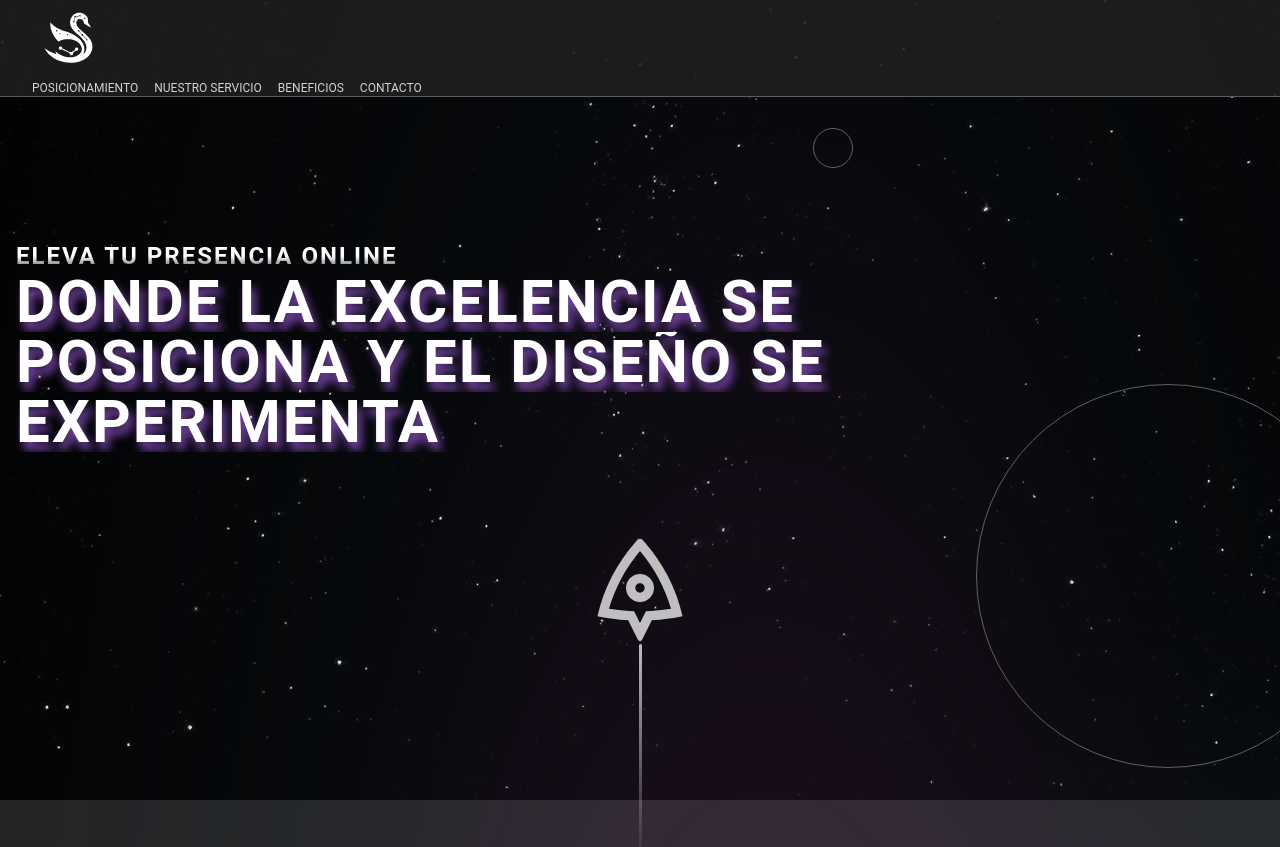
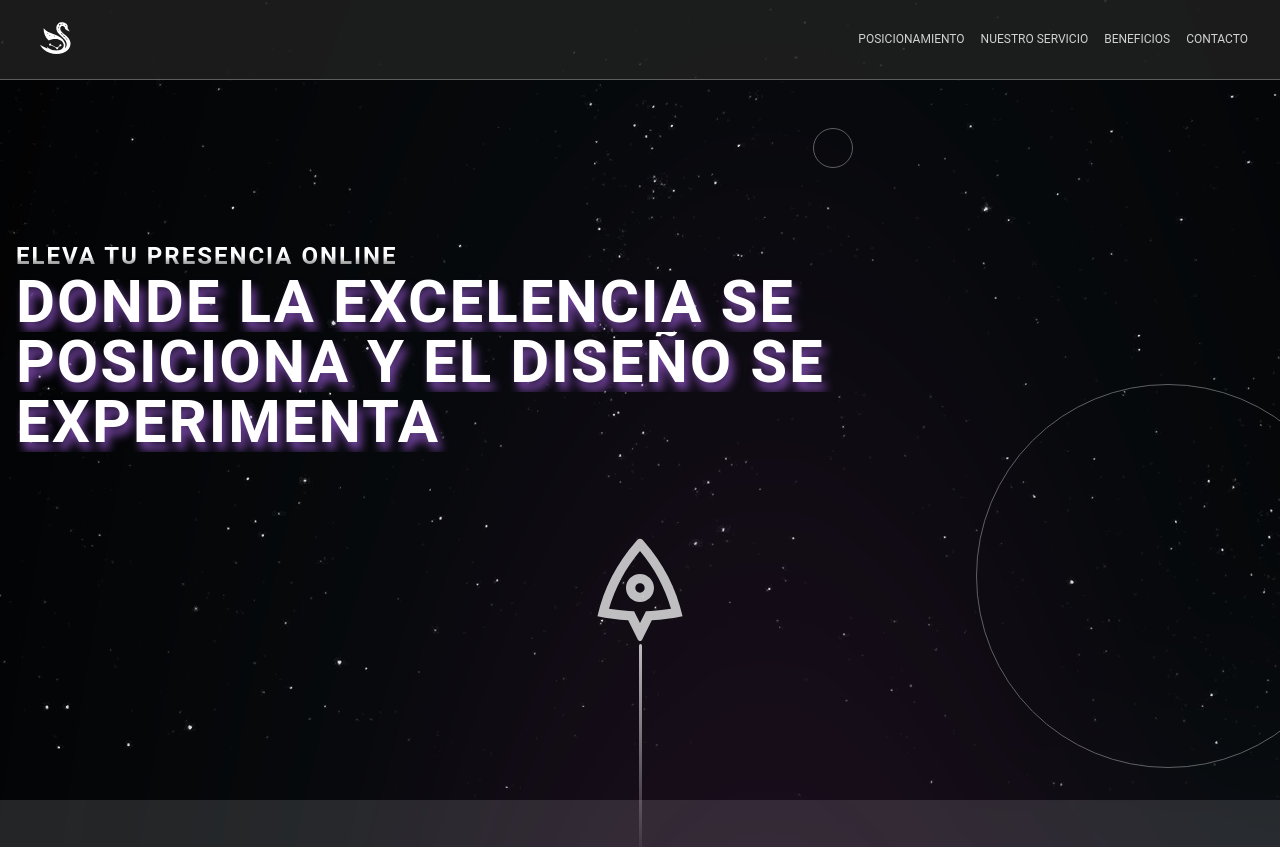
Before and after one commit to Sanchezguidorl/zenit-landing-page, a Next.js app: page / in a window 1280 px wide. Shown: the top 847 px of the page. Built offline with nearby package versions, Linux system fonts and the light colour scheme.

Commit message:
Se modifica tamaño de imagen para reducir tiempo de carga

```diff
--- a/app/src/components/layouts/Header.tsx
+++ b/app/src/components/layouts/Header.tsx
@@ -6,7 +6,7 @@ import HeaderContent from "./HeaderContent";
 function Header() {
 
   return (
-    <header id="Header" className="border-b border-no-dark min-h-20 fixed w-full top-0 z-30 fadeIn">
+    <header id="Header" className="border-b border-no-dark min-h-20 flex items-center fixed w-full top-0 z-30 fadeIn">
       <HeaderContent/>
     </header>
   );
--- a/app/src/components/layouts/HeaderContent.tsx
+++ b/app/src/components/layouts/HeaderContent.tsx
@@ -35,12 +35,12 @@ function HeaderContent() {
   return (
     <div
       ref={responsiveNavRef}
-      className="flex justify-center sm:justify-between flex-wrap w-full px-8 text-center text-xs sm:text-md container items-center mx-auto relative"
+      className="flex justify-center sm:justify-between flex-wrap sm:flex-nowrap w-full px-8 text-center text-xs sm:text-md container items-center mx-auto relative"
     >
-      <div>
+      <div className="w-20">
         <Image
           src={CygnusLogo}
-          className="aspect-square w-20"
+          className="aspect-square"
           alt="Logo del sitio"
         />
       </div>
@@ -53,7 +53,7 @@ function HeaderContent() {
         </div>
       </div>
       <nav
-        className={`absolute top-full header-content-container  w-full  transition-all duration-300 sm:hidden overflow-hidden ${
+        className={`absolute top-full header-content-container transition-all duration-300 sm:hidden overflow-hidden ${
           showMenu ? "py-3 max-h-[600px] border-b" : "max-h-0 py-0"
         }`}
       >
@@ -84,8 +84,8 @@ function HeaderContent() {
           </li>
         </ul>
       </nav>
-      <nav className="hidden sm:block">
-        <ul className="uppercase text-white sm:flex sm:justify-between gap-4">
+      <nav className="hidden sm:block text-nowrap">
+        <ul className="uppercase text-white flex sm:justify-between gap-4">
           <li
             className="cursor-pointer "
             onClick={() => scrollToSection("Positioning")}
@@ -93,7 +93,7 @@ function HeaderContent() {
             Posicionamiento
           </li>
           <li
-            className="cursor-pointer "
+            className="cursor-pointer"
             onClick={() => scrollToSection("OurService")}
           >
             NUESTRO SERVICIO
--- a/app/src/components/sections/Benefits.tsx
+++ b/app/src/components/sections/Benefits.tsx
@@ -31,9 +31,9 @@ function Benefits() {
         </div>
       </div>
       <div className="w-full sm:w-1/2 relative flex items-center justify-center h-[400px] ">
-        <Image src={UpIcon} alt="asdsad" className=' text-secondary absolute w-12'/>
-        <div className=" border border-y-dark-blue h-52 w-52 rounded-full absolute  bg-transparent benefit" ></div>
-        <div className=" border border-x-purple h-52 w-52 rounded-full absolute bg-transparent benefit-2" ></div>
+        <Image src={UpIcon} alt="" className=' text-secondary absolute w-12'/>
+        <div className=" border border-y-blue h-52 w-52 rounded-full absolute  bg-transparent benefit" ></div>
+        <div className=" border border-x-secondary h-52 w-52 rounded-full absolute bg-transparent benefit-2" ></div>
       </div>
     </div>
   );
--- a/app/src/components/styles/globals.css
+++ b/app/src/components/styles/globals.css
@@ -64,5 +64,5 @@ body {
 }
 
 .fadeIn {
-  animation: opacityIn 2s forwards;
+  animation: opacityIn 1s forwards;
 }
```
Also changed, not shown: public/responsiveDesign.webp.
